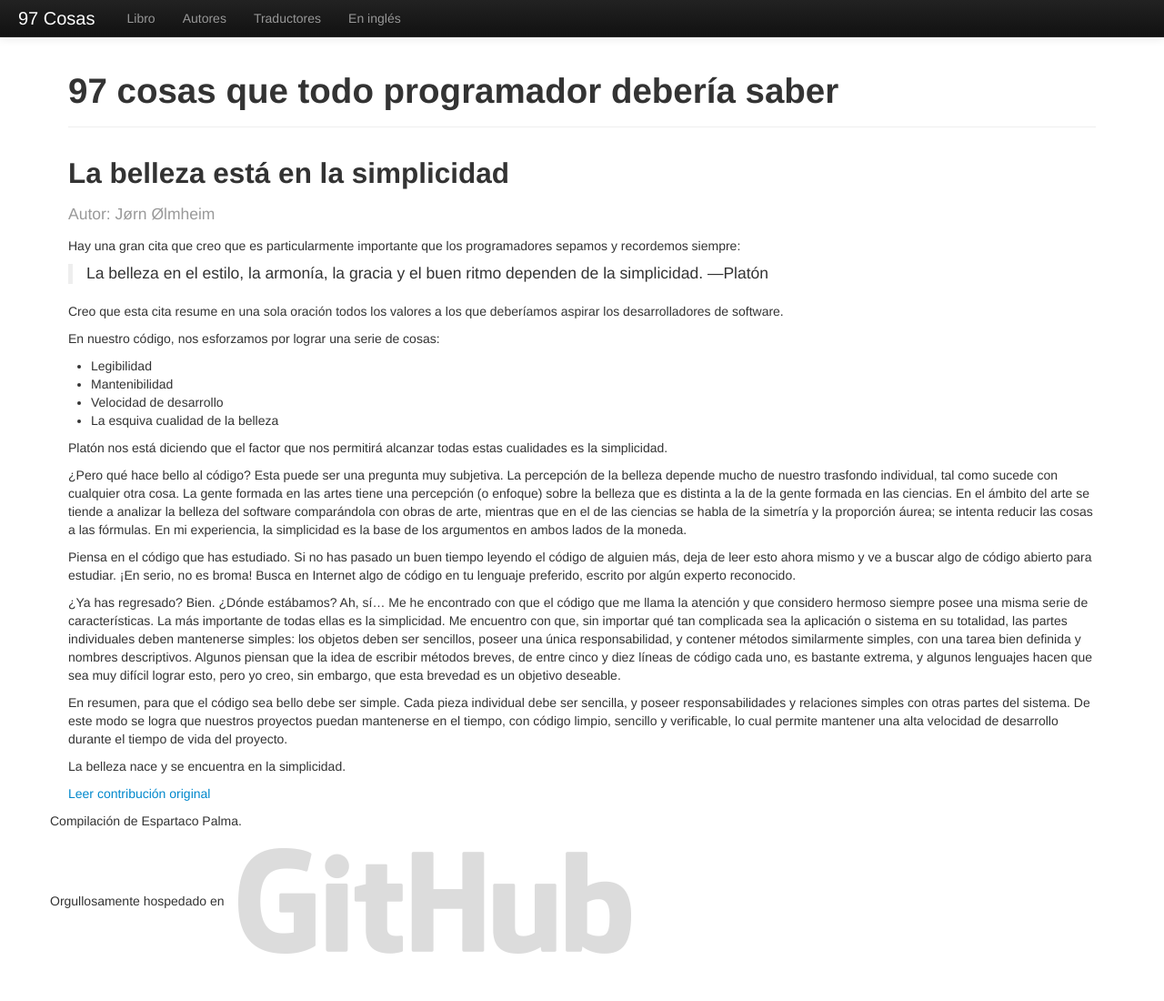
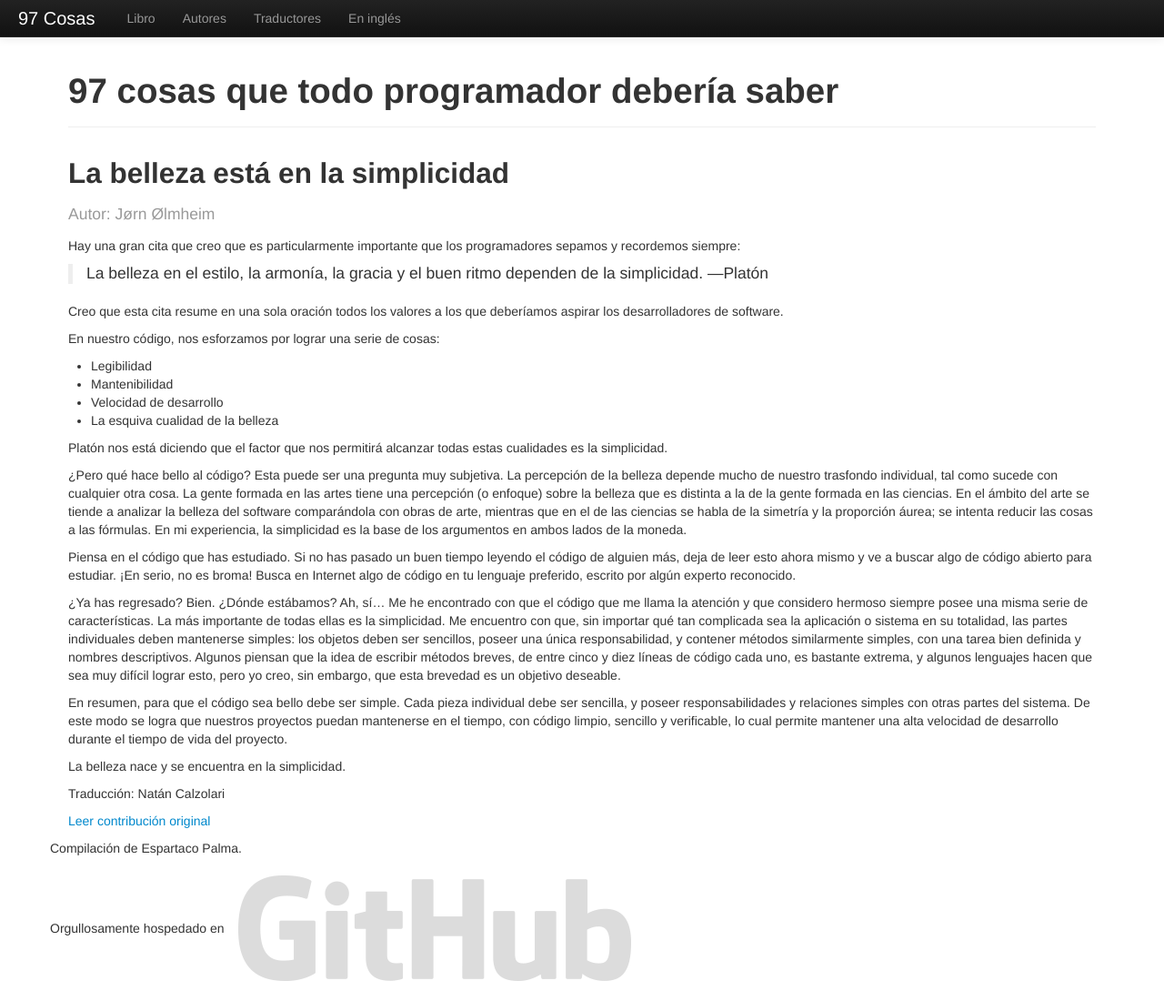
Before and after one commit to esparta/97cosas, a Jekyll site: the page built from libro/la-belleza-simplicidad.md, in a window 1280 px wide and 1100 px high. Shown: the whole window at 91% size. Built offline with Jekyll 4.4.1, drawn with Linux system fonts in a browser that asks for light colours.

Commit message:
missed translator name

```diff
--- a/libro/la-belleza-simplicidad.md
+++ b/libro/la-belleza-simplicidad.md
@@ -32,4 +32,6 @@ En resumen, para que el código sea bello debe ser simple. Cada pieza individual
 
 La belleza nace y se encuentra en la simplicidad.
 
+Traducción: Natán Calzolari
+
 [Leer contribución original](http://programmer.97things.oreilly.com/wiki/index.php/Beauty_Is_in_Simplicity)
```
